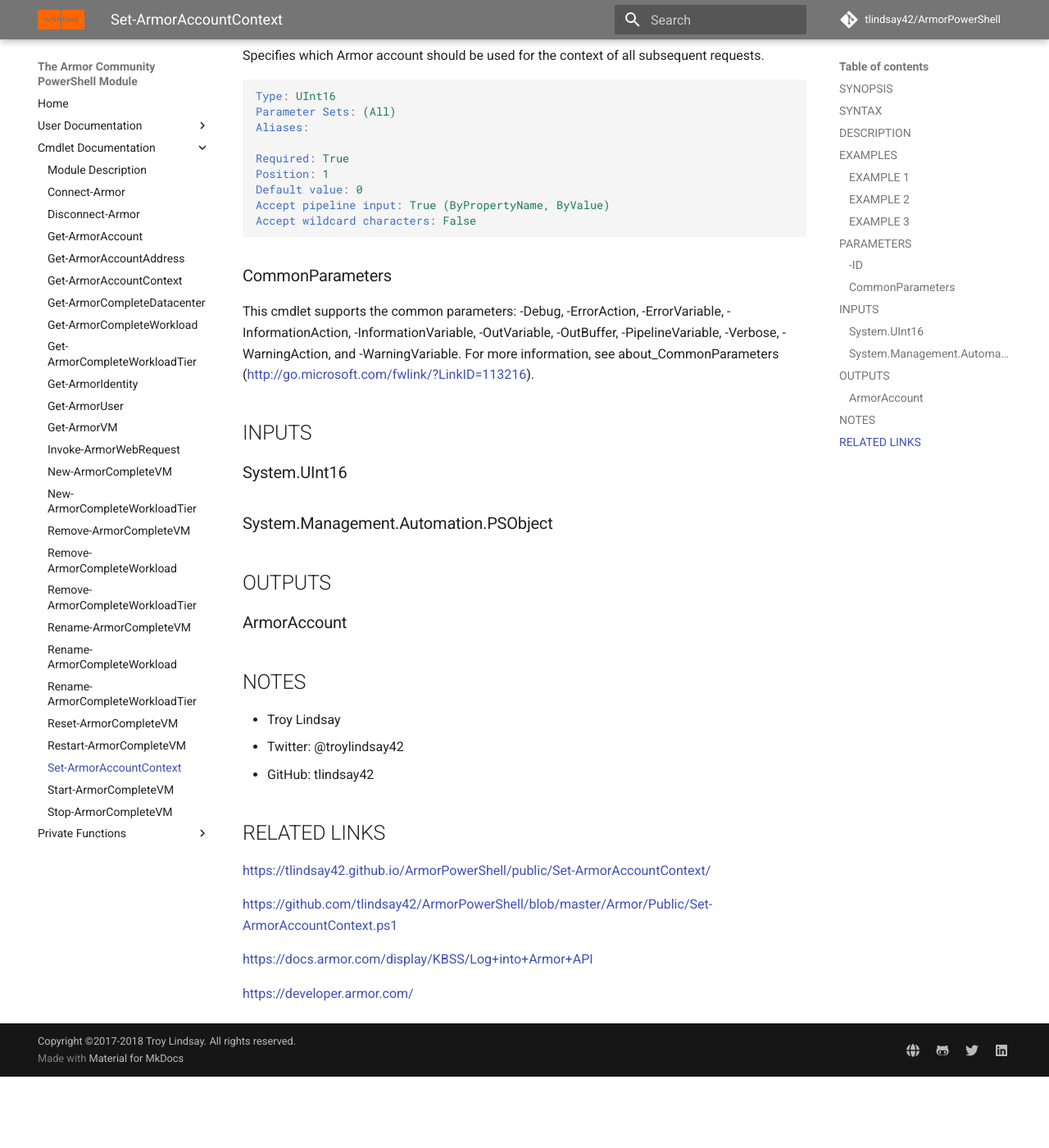
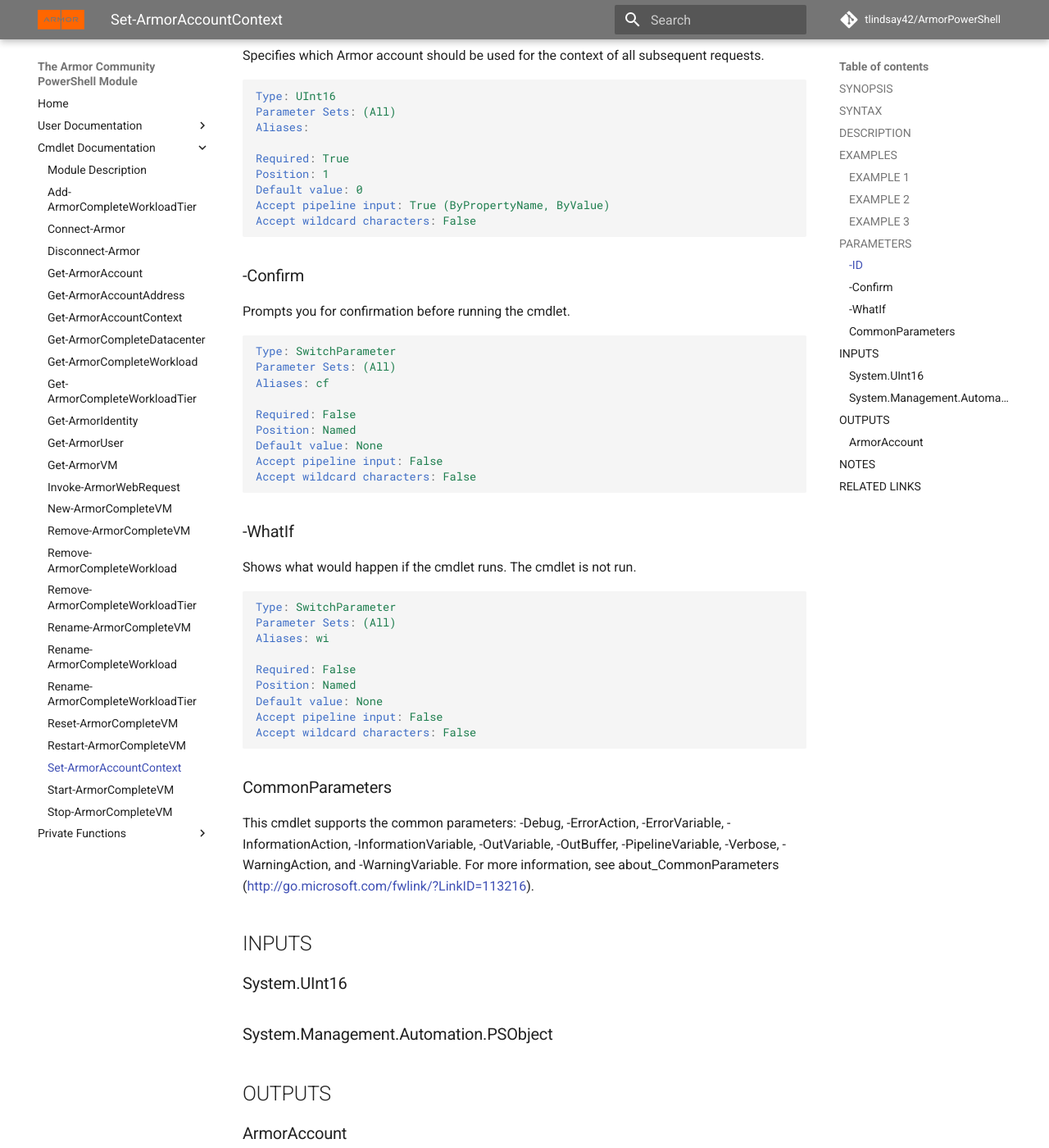
Before and after one commit to tlindsay42/ArmorPowerShell, an MkDocs documentation site: the page built from docs/public/Set-ArmorAccountContext.md, in a window 1280 px wide and 1400 px high, scrolled down 1200 px. Shown: the whole window at 82% size. Built offline with MkDocs 1.6.1 and Material for MkDocs 9.7.7, drawn with Linux system fonts in a browser that asks for light colours; comment, search, counter and statistics services are not loaded; old or Windows-style settings are respelled for this version of MkDocs; before the commit the page ends 2513 px from its top, so only the background shows below that; some of the changed text lies outside the part shown.

Commit message:
Update documentation

````diff
--- a/docs/public/Set-ArmorAccountContext.md
+++ b/docs/public/Set-ArmorAccountContext.md
@@ -6,7 +6,7 @@
 ## SYNTAX
 
 ```
-Set-ArmorAccountContext [-ID] <UInt16> [<CommonParameters>]
+Set-ArmorAccountContext [-ID] <UInt16> [-WhatIf] [-Confirm] [<CommonParameters>]
 ```
 
 ## DESCRIPTION
@@ -56,6 +56,37 @@
 Accept wildcard characters: False
 ```
 
+### -Confirm
+Prompts you for confirmation before running the cmdlet.
+
+```yaml
+Type: SwitchParameter
+Parameter Sets: (All)
+Aliases: cf
+
+Required: False
+Position: Named
+Default value: None
+Accept pipeline input: False
+Accept wildcard characters: False
+```
+
+### -WhatIf
+Shows what would happen if the cmdlet runs.
+The cmdlet is not run.
+
+```yaml
+Type: SwitchParameter
+Parameter Sets: (All)
+Aliases: wi
+
+Required: False
+Position: Named
+Default value: None
+Accept pipeline input: False
+Accept wildcard characters: False
+```
+
 ### CommonParameters
 This cmdlet supports the common parameters: -Debug, -ErrorAction, -ErrorVariable, -InformationAction, -InformationVariable, -OutVariable, -OutBuffer, -PipelineVariable, -Verbose, -WarningAction, and -WarningVariable.
 For more information, see about_CommonParameters (http://go.microsoft.com/fwlink/?LinkID=113216).
--- a/mkdocs.yml
+++ b/mkdocs.yml
@@ -99,6 +99,7 @@
     - FAQs: 'user/FAQs.md'
   - Cmdlet Documentation:
     - Module Description: 'public/Armor.md'
+    - Add-ArmorCompleteWorkloadTier: 'public/Add-ArmorCompleteWorkloadTier.md'
     - Connect-Armor: 'public/Connect-Armor.md'
     - Disconnect-Armor: 'public/Disconnect-Armor.md'
     - Get-ArmorAccount: 'public/Get-ArmorAccount.md'
@@ -112,7 +113,6 @@
     - Get-ArmorVM: 'public/Get-ArmorVM.md'
     - Invoke-ArmorWebRequest: 'public/Invoke-ArmorWebRequest.md'
     - New-ArmorCompleteVM: 'public/New-ArmorCompleteVM.md'
-    - New-ArmorCompleteWorkloadTier: 'public/New-ArmorCompleteWorkloadTier.md'
     - Remove-ArmorCompleteVM: 'public/Remove-ArmorCompleteVM.md'
     - Remove-ArmorCompleteWorkload: 'public/Remove-ArmorCompleteWorkload.md'
     - Remove-ArmorCompleteWorkloadTier: 'public/Remove-ArmorCompleteWorkloadTier.md'
````
Also changed, not shown: docs/public/Add-ArmorCompleteWorkloadTier.md (renamed from docs/public/New-ArmorCompleteWorkloadTier.md, +8 -8 lines), docs/public/Armor.md (+3 -3 lines), docs/private/Invoke-ArmorRestMethod.md (renamed from docs/private/Submit-ArmorApiRequest.md).
